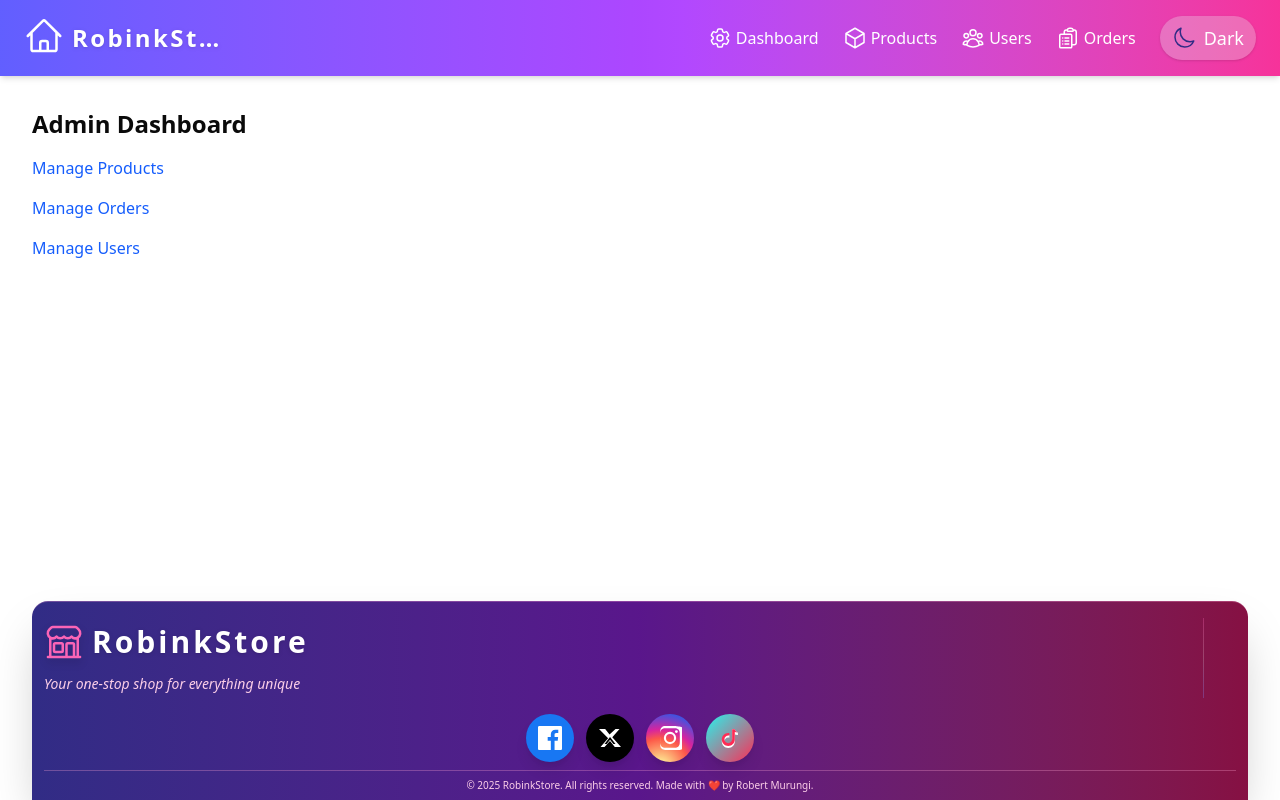
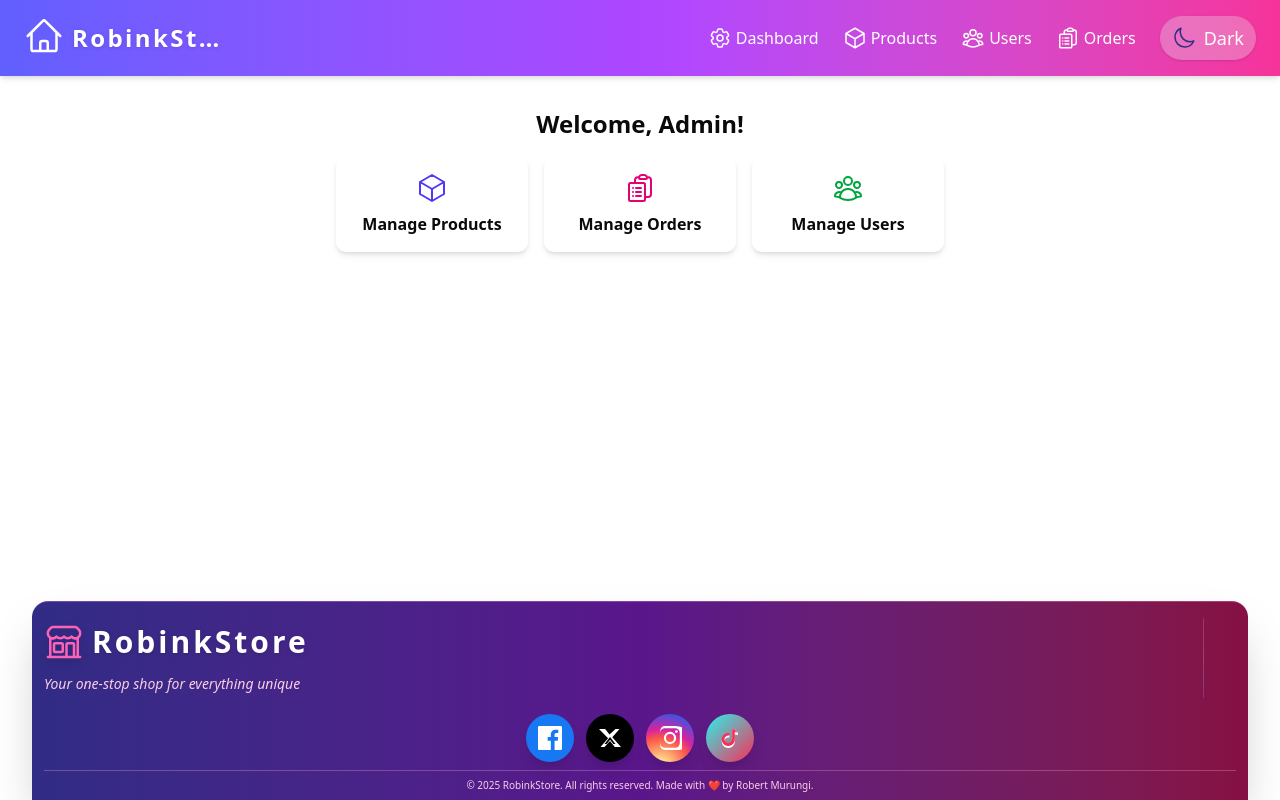
Before and after one commit to robaadekings/final-mern-project, a React (Vite) app in the folder multi-vendor-frontend/: page /admin in a window 1280 px wide. Built offline with nearby package versions, Linux system fonts and the light colour scheme; no server answers; sample sign-in values are in the browser's storage.

Commit message:
"admin dashboard improvement"

```diff
--- a/multi-vendor-frontend/src/pages/admin/AdminDashboard.jsx
+++ b/multi-vendor-frontend/src/pages/admin/AdminDashboard.jsx
@@ -1,14 +1,24 @@
 import { Link } from 'react-router-dom';
+import { UserGroupIcon, CubeIcon, ClipboardDocumentListIcon } from '@heroicons/react/24/outline';
 
 function AdminDashboard() {
     return (
-        <div className="p-8">
-            <h1 className="text-2xl font-bold mb-4">Admin Dashboard</h1>
-            <ul className="space-y-4">
-                <li><Link to="/admin/products" className="text-blue-600 hover:underline">Manage Products</Link></li>
-                <li><Link to="/admin/orders" className="text-blue-600 hover:underline">Manage Orders</Link></li>
-                <li><Link to="/admin/users" className="text-blue-600 hover:underline">Manage Users</Link></li>
-            </ul>
+        <div className="p-4 md:p-8 max-w-2xl mx-auto">
+            <h1 className="text-2xl font-bold mb-4 text-center">Welcome, Admin!</h1>
+            <div className="grid grid-cols-1 sm:grid-cols-3 gap-4">
+                <Link to="/admin/products" className="flex flex-col items-center bg-white rounded-lg shadow-md p-4 hover:shadow-xl transition">
+                    <CubeIcon className="w-8 h-8 text-indigo-600 mb-2" />
+                    <span className="font-semibold">Manage Products</span>
+                </Link>
+                <Link to="/admin/orders" className="flex flex-col items-center bg-white rounded-lg shadow-md p-4 hover:shadow-xl transition">
+                    <ClipboardDocumentListIcon className="w-8 h-8 text-pink-600 mb-2" />
+                    <span className="font-semibold">Manage Orders</span>
+                </Link>
+                <Link to="/admin/users" className="flex flex-col items-center bg-white rounded-lg shadow-md p-4 hover:shadow-xl transition">
+                    <UserGroupIcon className="w-8 h-8 text-green-600 mb-2" />
+                    <span className="font-semibold">Manage Users</span>
+                </Link>
+            </div>
         </div>
     );
 }
--- a/multi-vendor-frontend/src/pages/admin/ManageOrders.jsx
+++ b/multi-vendor-frontend/src/pages/admin/ManageOrders.jsx
@@ -80,16 +80,17 @@ function ManageOrders() {
     };
 
     return (
-        <div className="p-8">
+        <div className="p-2 md:p-8">
             <h2 className="text-xl font-semibold mb-4">Manage Orders</h2>
-            {error && <div className="text-red-600 mb-2">{error}</div>}
+            {error && <div className="text-red-600 mb-2 flex flex-col items-center">{error}</div>}
             {loading ? (
                 <div className="flex justify-center items-center py-10"><span className="loader mr-2"></span>Loading...</div>
             ) : (
                 orders.length === 0 ? (
                     <div className="text-gray-500 text-center py-8">No orders found.</div>
                 ) : (
-                    <table className="w-full border text-sm">
+                    <div className="overflow-x-auto">
+                      <table className="w-full border min-w-[900px] text-sm">
                           <thead>
                               <tr className="bg-gray-100">
                                   <th className="p-2 border">Order ID</th>
@@ -136,6 +137,7 @@ function ManageOrders() {
                               ))}
                           </tbody>
                       </table>
+                    </div>
                 )
             )}
         </div>
--- a/multi-vendor-frontend/src/pages/admin/ManageProducts.jsx
+++ b/multi-vendor-frontend/src/pages/admin/ManageProducts.jsx
@@ -81,8 +81,9 @@ function ManageProducts() {
                     headers: { Authorization: `Bearer ${token}` },
                 });
                 setProducts(res.data);
-            } catch {
-                setError('Failed to fetch products');
+            } catch (err) {
+                setError(`Failed to fetch products: ${err.message}`);
+                console.error('Failed to fetch products:', err);
             } finally {
                 setLoading(false);
             }
@@ -152,6 +153,7 @@ function ManageProducts() {
             setImagePreview(null);
         } catch (err) {
             toast.showToast('Failed to save product', 'error');
+            console.error('Failed to save product:', err);
         }
     };
 
@@ -174,6 +176,7 @@ function ManageProducts() {
             toast.showToast('Product deleted!', 'success');
         } catch (err) {
             toast.showToast('Failed to delete product', 'error');
+            console.error('Failed to delete product:', err);
         }
     };
     // Approve product
@@ -188,6 +191,7 @@ function ManageProducts() {
             toast.showToast('Product approved!', 'success');
         } catch (err) {
             toast.showToast('Failed to approve product', 'error');
+            console.error('Failed to approve product:', err);
         }
     };
 
@@ -203,6 +207,7 @@ function ManageProducts() {
             toast.showToast('Selected products approved!', 'success');
         } catch (err) {
             toast.showToast('Failed to approve selected products', 'error');
+            console.error('Failed to approve selected products:', err);
         }
     };
     // Bulk Delete
@@ -217,6 +222,7 @@ function ManageProducts() {
             toast.showToast('Selected products deleted!', 'success');
         } catch (err) {
             toast.showToast('Failed to delete selected products', 'error');
+            console.error('Failed to delete selected products:', err);
         }
     };
     // Handle row checkbox
@@ -276,11 +282,12 @@ function ManageProducts() {
             toast.showToast('Product updated successfully!', 'success');
         } catch (err) {
             toast.showToast('Failed to update product', 'error');
+            console.error('Failed to update product:', err);
         }
     };
 
     return (
-        <div className="p-8">
+        <div className="p-2 md:p-8">
             <ProductModal product={modalProduct} open={modalOpen} onClose={() => { setModalOpen(false); setModalProduct(null); }} onSave={handleModalSave} />
             <h2 className="text-xl font-semibold mb-4">Manage Products</h2>
             <div className="mb-4 flex flex-wrap gap-2 items-center">
@@ -308,7 +315,7 @@ function ManageProducts() {
                     <option value="status">Status</option>
                 </select>
             </div>
-            {error && <div className="text-red-600 mb-2">{error}</div>}
+            {error && <div className="text-red-600 mb-2 flex flex-col items-center">{error}</div>}
             <form onSubmit={handleSubmit} className="mb-6 space-y-2" encType="multipart/form-data">
                 <input name="name" value={form.name} onChange={handleChange} placeholder="Name" className="border p-2 mr-2" required />
                 <input name="price" value={form.price} onChange={handleChange} placeholder="Price" type="number" className="border p-2 mr-2" required />
@@ -325,8 +332,8 @@ function ManageProducts() {
                 filteredProducts.length === 0 ? (
                     <div className="text-gray-500 text-center py-8">No products found for this filter.</div>
                 ) : (
-                    <>
-                    <table className="w-full border">
+                    <div className="overflow-x-auto">
+                      <table className="w-full border min-w-[900px]">
                           <thead>
                               <tr className="bg-gray-100">
                                   <th className="p-2 border"><input type="checkbox" checked={selectAll} onChange={handleSelectAll} /></th>
@@ -363,6 +370,9 @@ function ManageProducts() {
                               ))}
                           </tbody>
                       </table>
+                    </div>
+                )
+            )}
             <div className="flex justify-center items-center gap-2 mt-4">
                 <button onClick={() => setPage(page - 1)} disabled={page === 1} className="px-3 py-1 rounded bg-gray-200 disabled:opacity-50">Prev</button>
                 {Array.from({ length: totalPages }, (_, i) => (
@@ -370,9 +380,6 @@ function ManageProducts() {
                 ))}
                 <button onClick={() => setPage(page + 1)} disabled={page === totalPages} className="px-3 py-1 rounded bg-gray-200 disabled:opacity-50">Next</button>
             </div>
-                    </>
-                )
-            )}
         </div>
     );
 }
--- a/multi-vendor-frontend/src/pages/admin/ManageUsers.jsx
+++ b/multi-vendor-frontend/src/pages/admin/ManageUsers.jsx
@@ -54,16 +54,22 @@ function ManageUsers() {
     };
 
     return (
-        <div className="p-8">
+        <div className="p-2 md:p-8">
             <h2 className="text-xl font-semibold mb-4">Manage Users</h2>
-            {error && <div className="text-red-600 mb-2">{error}</div>}
+            {error && (
+              <div className="text-red-600 mb-2 flex flex-col items-center">
+                {error}
+                <button onClick={() => window.location.reload()} className="mt-2 px-3 py-1 bg-indigo-600 text-white rounded">Retry</button>
+              </div>
+            )}
             {loading ? (
                 <div>Loading...</div>
             ) : (
                 users.length === 0 ? (
                     <div className="text-gray-500 text-center py-8">No users found.</div>
                 ) : (
-                    <table className="w-full border">
+                    <div className="overflow-x-auto">
+                      <table className="w-full border min-w-[600px]">
                           <thead>
                               <tr className="bg-gray-100">
                                   <th className="p-2 border">Name</th>
@@ -100,6 +106,7 @@ function ManageUsers() {
                               ))}
                           </tbody>
                       </table>
+                    </div>
                 )
             )}
         </div>
```
Lines whose indentation alone changed are shown as unchanged.
